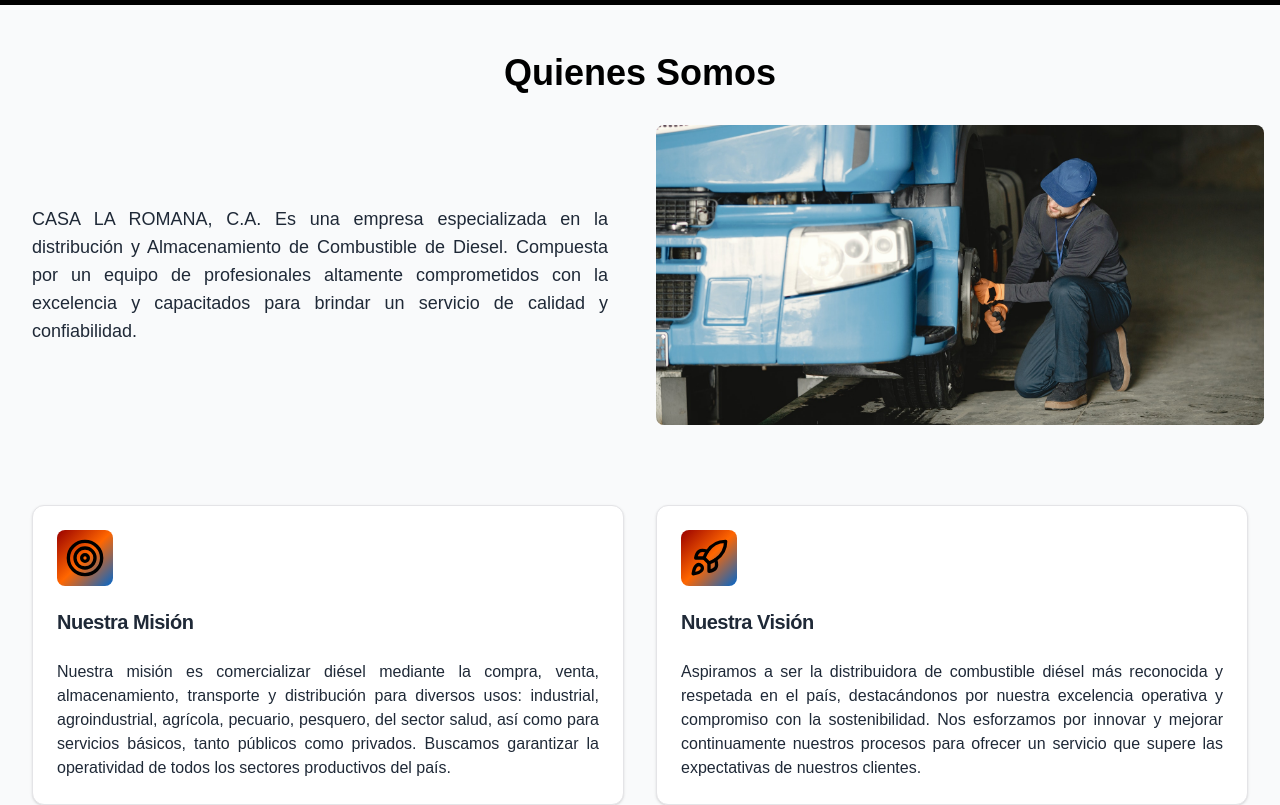
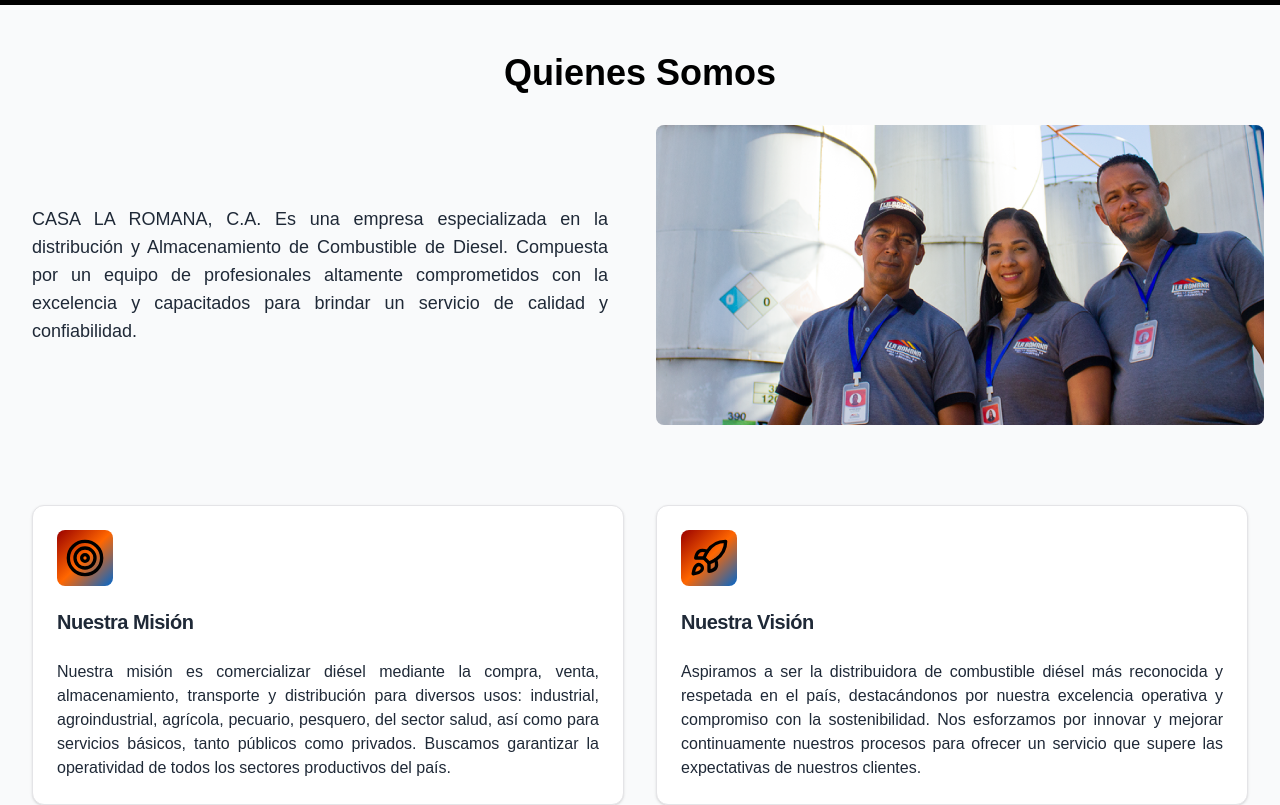
Before and after one commit to Jhonats/casalaromana-demo, a Next.js app: page / in a window 1280 px wide. Shown: the part 860-1665 px from the top of the page. Built offline with nearby package versions, Linux system fonts and the light colour scheme; grey boxes are pictures that could not be loaded.

Commit message:
Adding AboutUs Image, fix the Shell Menu Logo & Fix dimensions of the image of history

```diff
--- a/src/app/components/Home/AboutUs.tsx
+++ b/src/app/components/Home/AboutUs.tsx
@@ -16,9 +16,9 @@
               confiabilidad.
             </p>
           </div>
-          <div className="relative h-[300px] overflow-hidden rounded-lg">
+          <div className="relative h-auto md:h-[300px] w-full aspect-video md:aspect-auto overflow-hidden rounded-lg">
             <Image
-              src="/images/background.jpg"
+              src="/images/aboutus/aboutus.png"
               alt="Acerca de Nosotros"
               className="h-full w-full object-cover"
               fill
--- a/src/app/components/Home/History.tsx
+++ b/src/app/components/Home/History.tsx
@@ -8,7 +8,7 @@
           Nuestra Historia
         </h2>
         <div className="grid gap-8 md:grid-cols-2">
-          <div className="relative h-[300px] overflow-hidden rounded-lg p-4">
+          <div className="relative h-auto md:h-[300px] w-full aspect-video md:aspect-auto overflow-hidden rounded-lg">
             {/* History Background */}
             <Image
               src="/images/history/history.png"
--- a/src/app/components/Home/NavBar.tsx
+++ b/src/app/components/Home/NavBar.tsx
@@ -108,7 +108,7 @@
             <SheetTitle className="text-lg font-semibold px-4 py-2">
               <div className="mb-6 flex justify-center">
                 <Image
-                  src="/images/casalaromanalogo.png"
+                  src="/images/casalaromanalogo2.png"
                   alt="Casa La Romana Logo"
                   width={120}
                   height={40}
```
Also changed, not shown: public/images/aboutus/aboutus.png (added).
